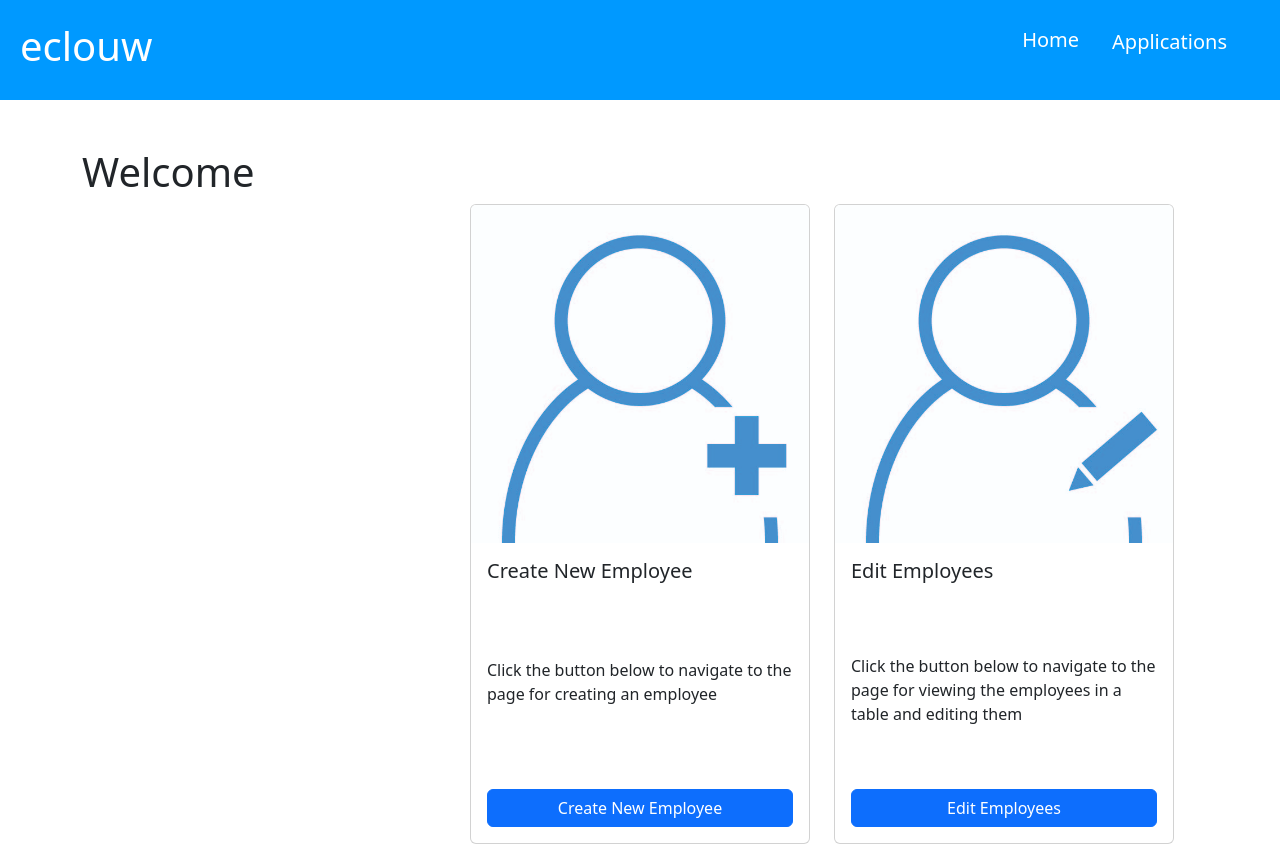
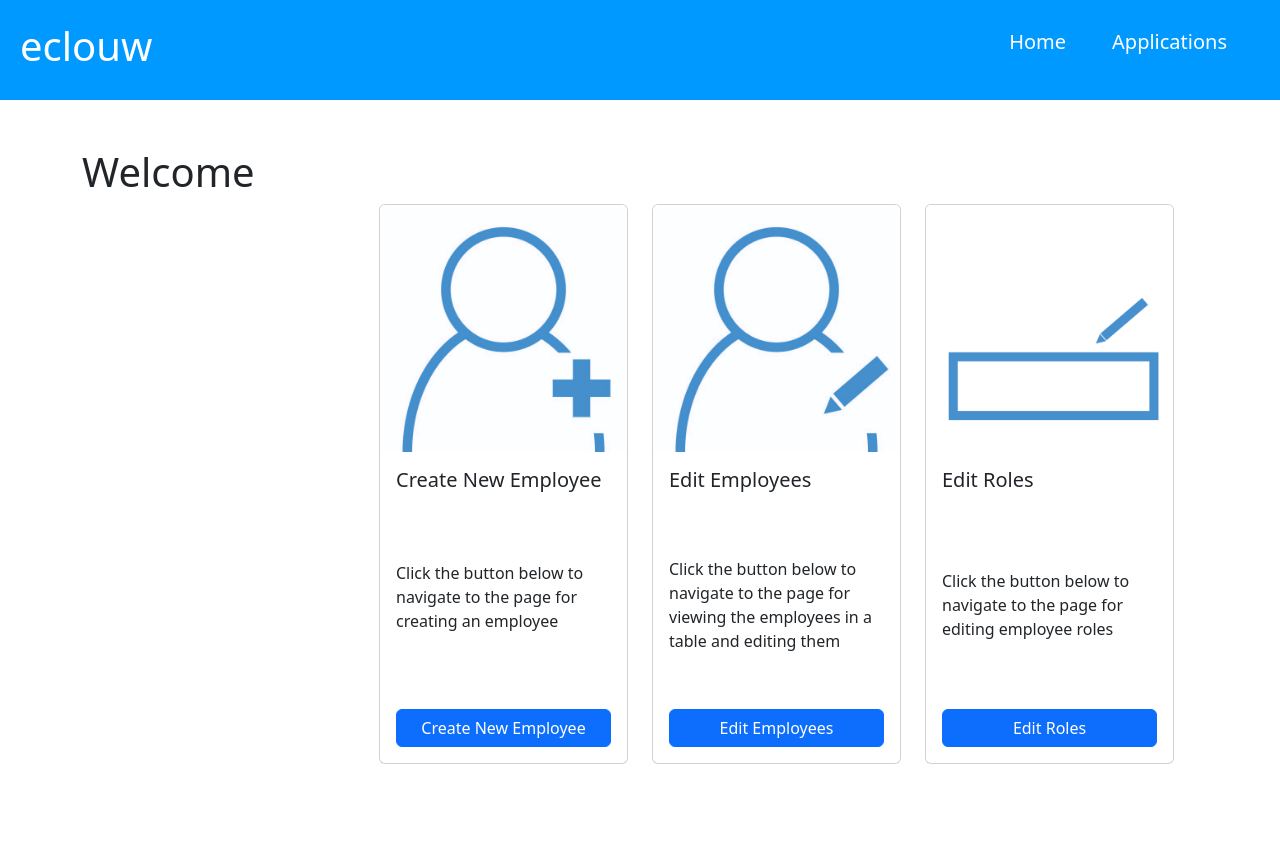
Before and after one commit to eclouw/EmployeeManagerProject, a React (Create React App) app: page / in a window 1280 px wide. After the commit the page ends 800 px from the top, so only its background shows below. Built offline with nearby package versions, Linux system fonts and the light colour scheme.

Commit message:
Updated home page to include role editing link

```diff
--- a/src/Components/UI/NavBar.js
+++ b/src/Components/UI/NavBar.js
@@ -16,7 +16,7 @@ function NavBar(){
             <h1>eclouw</h1>
             <nav>
                 <ul>
-                    <li><Link to ="/">Home</Link></li>
+                    <li><Link to ="/"><Button variant="link" className="button-nav">Home</Button></Link></li>
                     <li><Button onClick={handleShow} variant="link" className="button-nav">Applications</Button></li>
                 </ul>
             </nav>
--- a/src/Pages/HomePage.js
+++ b/src/Pages/HomePage.js
@@ -16,7 +16,7 @@ function HomePage(){
                     <Col>
                     </Col>
                     <Col className='app-icon-col'>
-                        <Card style={{ width: '100%', height: '40rem'}}>
+                        <Card style={{ width: '100%', height: '35rem'}}>
                             <Card.Img variant='top' src='/images/emp_new_icon.jpg'/>
                             <Card.Body className="d-flex flex-column justify-content-between">
                                 <Card.Title>
@@ -32,7 +32,7 @@ function HomePage(){
                         </Card>
                     </Col>
                     <Col className='app-icon-col'>
-                    <Card style={{ width: '100%' , height: '40rem'}}>
+                    <Card style={{ width: '100%' , height: '35rem'}}>
                             <Card.Img variant='top' src='/images/emp_edit_icon.jpg'/>
                             <Card.Body className="d-flex flex-column justify-content-between">
                                 <Card.Title>
@@ -47,6 +47,22 @@ function HomePage(){
                             </Card.Body>
                         </Card>
                     </Col>
+                    <Col className='app-icon-col'>
+                    <Card style={{ width: '100%' , height: '35rem'}}>
+                            <Card.Img variant='top' src='/images/role_edit_icon.png'/>
+                            <Card.Body className="d-flex flex-column justify-content-between">
+                                <Card.Title>
+                                    <p>Edit Roles</p>
+                                </Card.Title>
+                                <Card.Text>
+                                    Click the button below to navigate to the page for editing employee roles
+                                </Card.Text>
+                                <Link to="/edit/Roles">
+                                    <Button variant="primary" style={{width: '100%'}}>Edit Roles</Button>
+                                </Link>
+                            </Card.Body>
+                        </Card>
+                    </Col>
                 </Row>
             </Container>
         </div>
```
Also changed, not shown: public/images/role_edit_icon.png (added).
